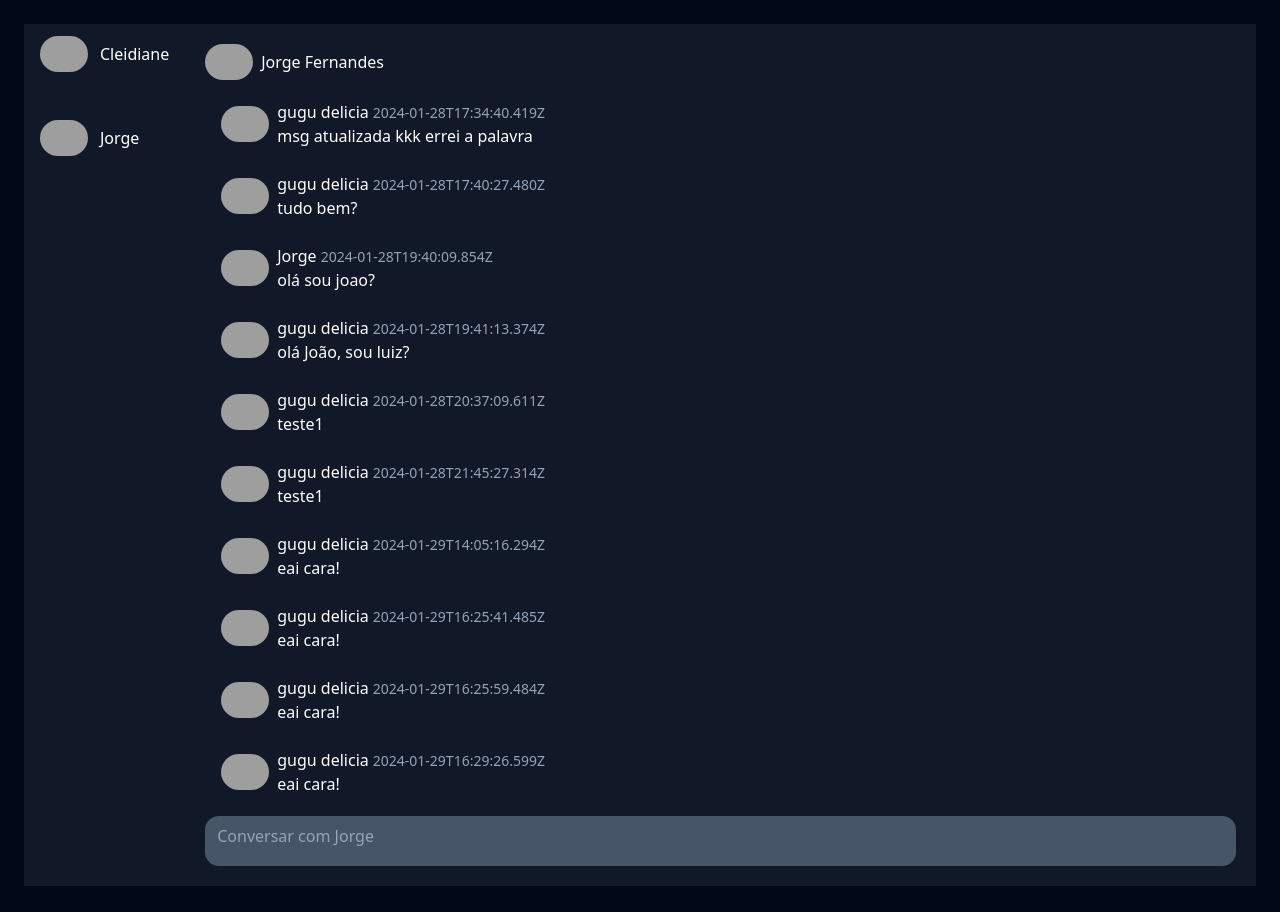
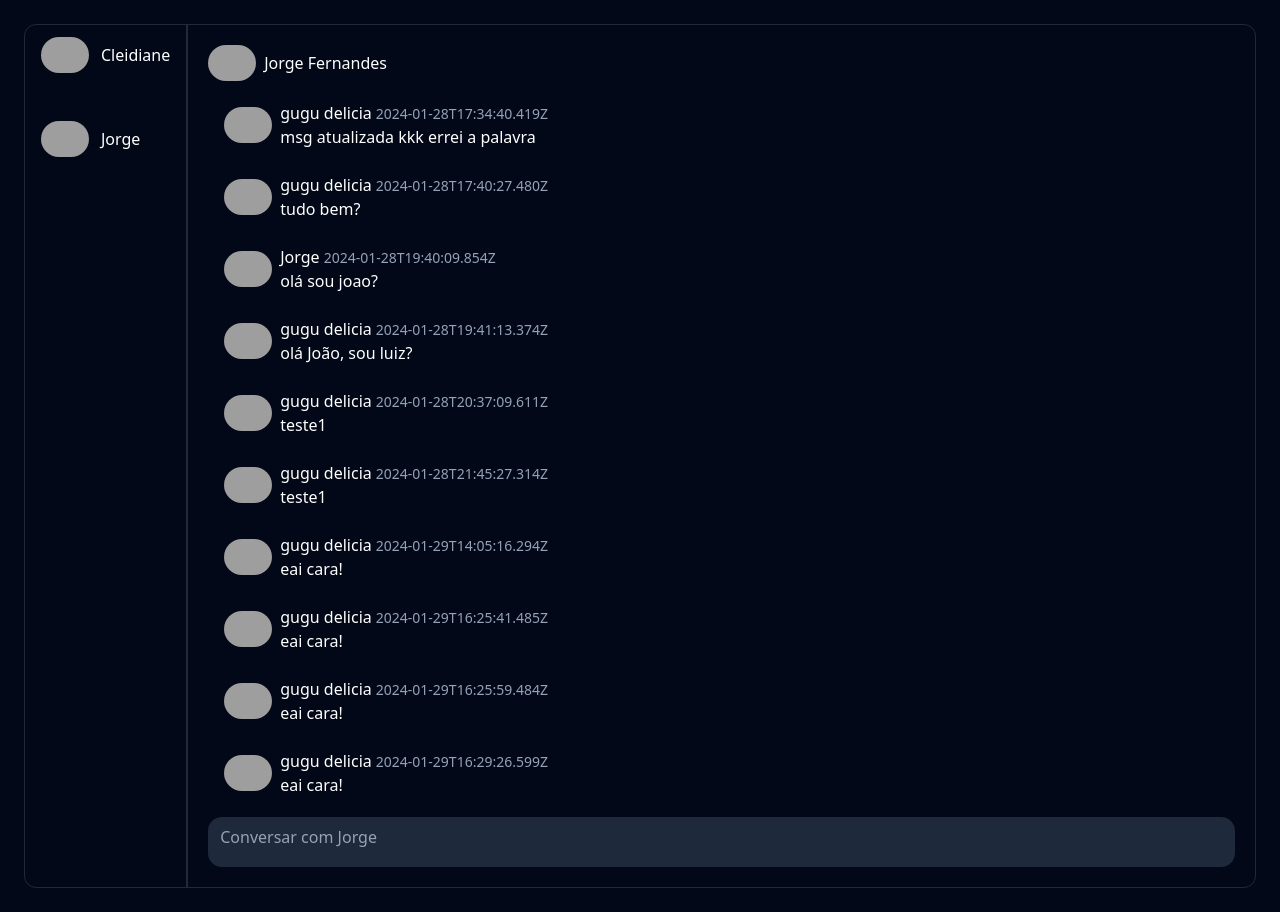
Before and after one commit to luizgustavoou/duckchat, a React (Vite) app in the folder duckchat-front/: page / in a window 1280 px wide. Built offline with nearby package versions, Linux system fonts and the light colour scheme; grey boxes are pictures that could not be loaded.

Commit message:
adiiconar borda na div de home

```diff
--- a/duckchat-front/package.json
+++ b/duckchat-front/package.json
@@ -13,6 +13,7 @@
     "@hookform/resolvers": "^3.3.4",
     "@radix-ui/react-avatar": "^1.0.4",
     "@radix-ui/react-label": "^2.0.2",
+    "@radix-ui/react-separator": "^1.0.3",
     "@radix-ui/react-slot": "^1.0.2",
     "@types/react-router-dom": "^5.3.3",
     "class-variance-authority": "^0.7.0",
--- a/duckchat-front/src/App.tsx
+++ b/duckchat-front/src/App.tsx
@@ -14,7 +14,7 @@ function App() {
   return (
     <Router>
       <div className="flex min-h-screen m-0 p-6 ">
-        <div className="flex-1 flex bg-gray-900">
+        <div className="flex-1 flex bg-card text-card-foreground rounded-xl border">
           <Routes>
             <Route path={RoutesPath.ROOT} element={<Home />} />
             <Route path={RoutesPath.SIGNIN} element={<Signin />} />
--- a/duckchat-front/src/components/CardFriend.tsx
+++ b/duckchat-front/src/components/CardFriend.tsx
@@ -7,7 +7,7 @@ interface ICardFriendProps {
 
 export default function CardFriend({ friendship }: ICardFriendProps) {
   return (
-    <div className="flex gap-3 py-3 px-4 items-center hover:bg-accent cursor-pointer">
+    <div className="flex gap-3 py-3 px-4 items-center hover:bg-accent/50 cursor-pointer">
       <>
         <Avatar>
           <AvatarImage
--- a/duckchat-front/src/components/Chat.tsx
+++ b/duckchat-front/src/components/Chat.tsx
@@ -175,7 +175,7 @@ export default function Chat() {
       <div className="flex-1">
         {messages.map((message) => (
           <div
-            className="flex py-3 px-4 items-center gap-2 hover:bg-accent cursor-pointer"
+            className="flex py-3 px-4 items-center gap-2 hover:bg-accent/50 cursor-pointer"
             key={message.id}
           >
             <Avatar>
@@ -198,7 +198,7 @@ export default function Chat() {
       </div>
 
       <Textarea
-        className="resize-none bg-slate-600 focus-visible:ring-transparent"
+        className="resize-none bg-input focus-visible:ring-transparent"
         placeholder={`Conversar com ${friendship.friend.firstName}`}
       />
     </div>
--- /dev/null
+++ b/duckchat-front/src/components/ui/separator.tsx
@@ -0,0 +1,29 @@
+import * as React from "react"
+import * as SeparatorPrimitive from "@radix-ui/react-separator"
+
+import { cn } from "@/lib/utils"
+
+const Separator = React.forwardRef<
+  React.ElementRef<typeof SeparatorPrimitive.Root>,
+  React.ComponentPropsWithoutRef<typeof SeparatorPrimitive.Root>
+>(
+  (
+    { className, orientation = "horizontal", decorative = true, ...props },
+    ref
+  ) => (
+    <SeparatorPrimitive.Root
+      ref={ref}
+      decorative={decorative}
+      orientation={orientation}
+      className={cn(
+        "shrink-0 bg-border",
+        orientation === "horizontal" ? "h-[1px] w-full" : "h-full w-[1px]",
+        className
+      )}
+      {...props}
+    />
+  )
+)
+Separator.displayName = SeparatorPrimitive.Root.displayName
+
+export { Separator }
--- a/duckchat-front/src/pages/Home/Home.tsx
+++ b/duckchat-front/src/pages/Home/Home.tsx
@@ -2,6 +2,7 @@ import { IFriendship } from "@/entities/IFriendship";
 import CardFriend from "../../components/CardFriend";
 import Chat from "../../components/Chat";
 import { Button } from "@/components/ui/button";
+import { Separator } from "@radix-ui/react-separator";
 
 export default function Home() {
   const friendships: IFriendship[] = [
@@ -31,7 +32,7 @@ export default function Home() {
 
   return (
     <>
-      <div className="flex flex-col text-white gap-6">
+      <div className="flex flex-col text-white gap-6 border-r-2">
         {friendships.map((friendship) => (
           <CardFriend friendship={friendship} key={friendship.id}></CardFriend>
         ))}
```
Also changed, not shown: 1 other file (tests, documents, lock files or other folders).
